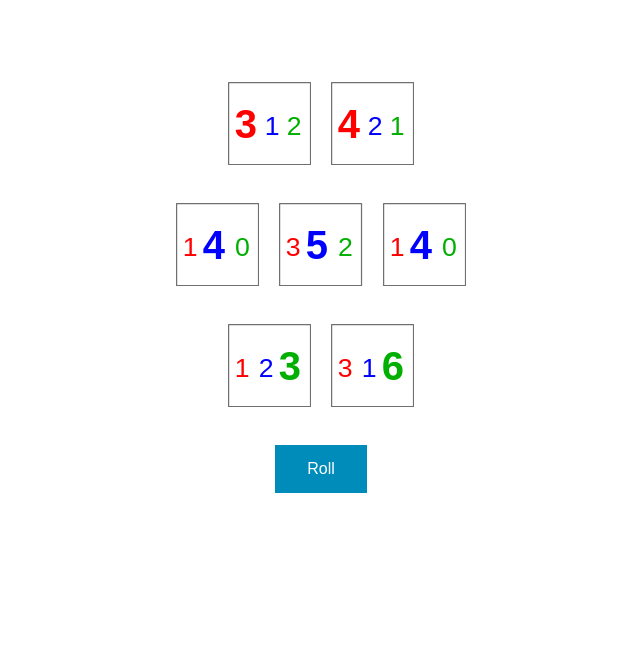
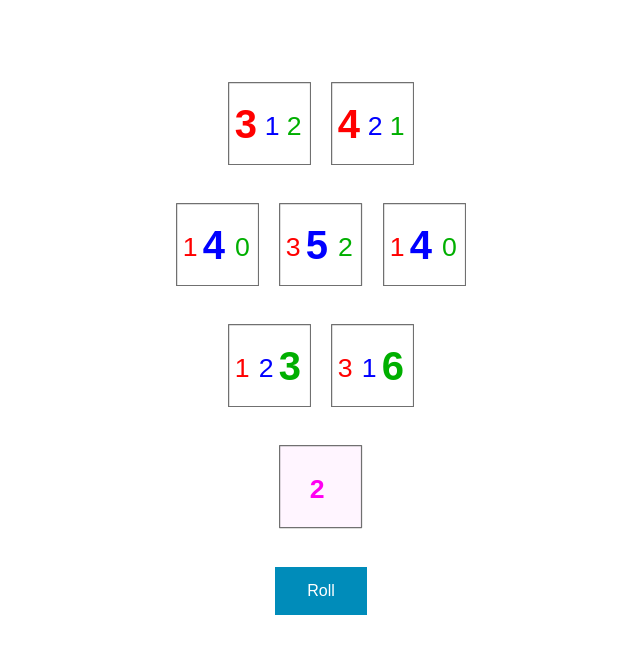
Before and after one commit to paucls/kanban-dice, an Angular app: page / in a window 1280 px wide. Shown: the top 654 px of the page, without its empty margins (319-959 px from the left). Built offline with nearby package versions, Linux system fonts and the light colour scheme.

Commit message:
Added pink dice

```diff
--- a/src/app/app.component.html
+++ b/src/app/app.component.html
@@ -78,5 +78,9 @@
     <app-green-dice [rollRequested]="rollRequested"></app-green-dice>
   </div>
 
+  <div class="dices-group">
+    <app-pink-dice [rollRequested]="rollRequested"></app-pink-dice>
+  </div>
+
   <button (click)="roll()">Roll</button>
 </div>
--- a/src/app/app.module.ts
+++ b/src/app/app.module.ts
@@ -5,13 +5,15 @@ import { AppComponent } from './app.component';
 import { BlueDiceComponent } from './blue-dice/blue-dice.component';
 import { GreenDiceComponent } from './green-dice/green-dice.component';
 import { RedDiceComponent } from './red-dice/red-dice.component';
+import { PinkDiceComponent } from './pink-dice/pink-dice.component';
 
 @NgModule({
   declarations: [
     AppComponent,
     BlueDiceComponent,
     GreenDiceComponent,
-    RedDiceComponent
+    RedDiceComponent,
+    PinkDiceComponent
   ],
   imports: [
     BrowserModule
--- /dev/null
+++ b/src/app/pink-dice/pink-dice.component.html
@@ -0,0 +1,34 @@
+<svg
+  width="22mm"
+  height="22mm"
+  viewBox="0 0 22 22"
+  version="1.1"
+  id="svg1783">
+  <defs
+    id="defs1777" />
+  <g
+    id="layer1"
+    transform="translate(-44.728902,-119.54512)">
+    <g
+      id="g1215"
+      transform="translate(10.809028,55.303548)">
+      <rect
+        style="fill:rgba(255,0,242,0.04);fill-opacity:1;stroke:#707070;stroke-width:0.325123;stroke-linecap:round;stroke-linejoin:round;stroke-miterlimit:4;stroke-dasharray:none;stroke-opacity:1"
+        id="rect1061"
+        width="21.674877"
+        height="21.674877"
+        x="34.082436"
+        y="64.404137" />
+      <text
+        xml:space="preserve"
+        style="font-style:normal;font-weight:normal;font-size:7.05556px;line-height:1.25;font-family:sans-serif;fill:#0000ff;fill-opacity:1;stroke:none;stroke-width:0.264583"
+        x="42.050163"
+        y="78.252335"
+        id="text1065"><tspan
+           id="tspan1063"
+           x="42.050163"
+           y="78.252335"
+           style="font-style:normal;font-variant:normal;font-weight:bold;font-stretch:normal;font-size:7.05556px;font-family:sans-serif Bold;-inkscape-font-specification:sans-serif;fill:#ff00f2;fill-opacity:1;stroke-width:0.264583">{{outcome}}</tspan></text>
+    </g>
+  </g>
+</svg>
--- /dev/null
+++ b/src/app/pink-dice/pink-dice.component.ts
@@ -0,0 +1,25 @@
+import {Component, EventEmitter, Input, OnInit} from '@angular/core';
+import {randomIntFromInterval} from "../core/random";
+
+@Component({
+  selector: 'app-pink-dice',
+  templateUrl: './pink-dice.component.html'
+})
+export class PinkDiceComponent implements OnInit {
+
+@Input() private rollRequested: EventEmitter<boolean> = new EventEmitter();
+
+  readonly diceSides = [0, 2, 3, 4, 5, 15];
+
+  outcome = this.roll();
+
+  ngOnInit() {
+    if (this.rollRequested) {
+      this.rollRequested.subscribe(() => this.outcome = this.roll());
+    }
+  }
+
+  roll() {
+    return this.diceSides[randomIntFromInterval(0, 5)];
+  }
+}
```
